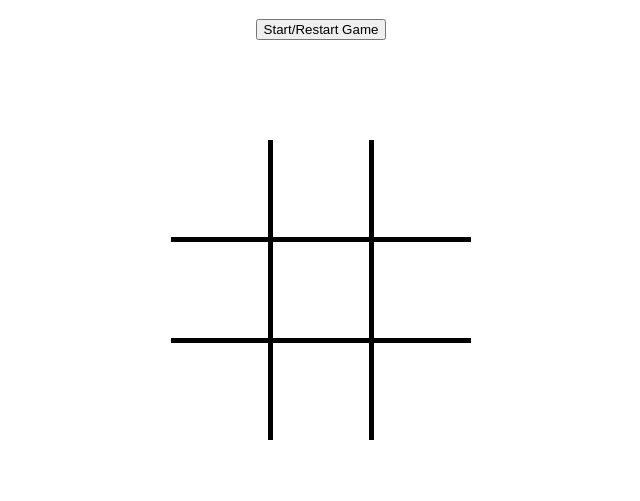
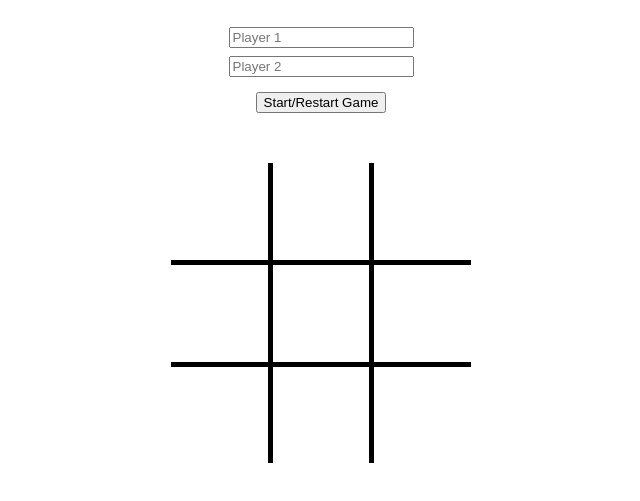
Before and after one commit to bevane/tictactoe, a plain HTML site: page index.html in a window 1280 px wide. Shown: the part 69-570 px from the top of the page, without its empty margins (319-959 px from the left). Drawn offline with Linux system fonts and the light colour scheme.

Commit message:
feat: add form to enter player name

```diff
--- a/index.html
+++ b/index.html
@@ -9,6 +9,10 @@
   </head>
   <body>
     <h1>Tic Tac Toe</h1>
+    <div class="name-form">
+      <input type="text" id="player1-name" placeholder="Player 1">
+      <input type="text" id="player2-name" placeholder="Player 2">
+    </div>
     <button class="start">Start/Restart Game</button>
     <div class="results"></div>
     <div class="gameboard">
--- a/script.js
+++ b/script.js
@@ -96,12 +96,10 @@ const game = (function Game() {
   let currentPlayer
 
   function start() {
-    let player1Name = prompt("Player 1 name: ");
+    let player1Name = document.querySelector("#player1-name").value;
     player1 = Player(player1Name, "x");
-    console.log(`${player1.name} has joined the game and will be playing ${player1.token}`);
-    let player2Name = prompt("Player 2 name: ");
+    let player2Name = document.querySelector("#player2-name").value;
     player2 = Player(player2Name, "o");
-    console.log(`${player2.name} has joined the game an will be playing ${player2.token}`);
     currentPlayer = player1;
     gameboard.clearBoard();
     ui.updateScreen();
--- a/style.css
+++ b/style.css
@@ -1,6 +1,7 @@
 body {
   display: flex;
   flex-direction: column;
+  gap: 15px;
 }
 
 .start {
@@ -9,13 +10,14 @@ body {
 
 h1 {
   text-align: center;
+  margin-bottom: 15px;
 }
 
 .gameboard {
   background-color: black;
   width: 300px;
   height: 300px;
-  margin: 100px auto;
+  margin: 20px auto;
   display: grid;
   gap: 5px;
   grid-template: 1fr 1fr 1fr / 1fr 1fr 1fr;
@@ -26,3 +28,11 @@ h1 {
   border: none;
   font-size: 48px;
 }
+
+.name-form {
+  align-self: center;
+  display: flex;
+  flex-direction: column;
+  gap: 8px;
+  max-width: 200px;
+}
```
